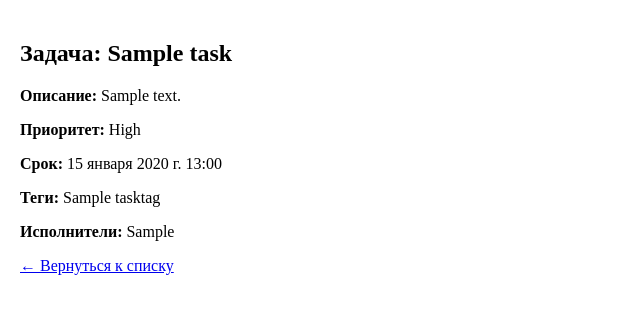
After one commit to yakexerr/ORPUD, a Django app: page /tasks/1/ in a window 1280 px wide. The commit adds this page. Shown: the top 314 px of the page, without its empty margins (0-640 px from the left). Run offline with Django 5.2, Linux system fonts and the light colour scheme; tables that the repository leaves empty hold one stand-in row (values such as "Sample post").

Commit message:
отображение задач в отдельной странице

```diff
--- a/web/models.py
+++ b/web/models.py
@@ -133,3 +133,19 @@ class FeedBack(models.Model):
 
     def __str__(self):
         return self.name # ← слишком много пробелов (8 вместо 4)
+
+
+# работаем в отображение команд
+class Column(models.Model):
+    name = models.CharField(max_length=100)
+
+    def __str__(self):
+        return self.name
+
+class ColumnProject(models.Model):
+    column = models.ForeignKey(Column, on_delete=models.CASCADE)
+    project = models.ForeignKey(Project, on_delete=models.CASCADE)  # исправлено с Projects на Project
+
+class ColumnTask(models.Model):
+    column = models.ForeignKey(Column, on_delete=models.CASCADE)
+    task = models.ForeignKey(Task, on_delete=models.CASCADE)  # исправлено с Tasks на Task
--- a/web/templates/web/base.html
+++ b/web/templates/web/base.html
@@ -40,6 +40,10 @@
         <a href="/calendar/">Календарный график</a>
     </li>
     <li class="{% if request.path == '/feedback/' %}active{% endif %}">
+        {% if request.path == '/tasks/' %}<span class="dash">—</span>{% endif %}
+        <a href="/tasks/">Задачи</a>
+    </li>
+    <li class="{% if request.path == '/feedback/' %}active{% endif %}">
         {% if request.path == '/feedback/' %}<span class="dash">—</span>{% endif %}
         <a href="/feedback/">Обратная связь</a>
     </li>
--- /dev/null
+++ b/web/templates/web/task_detail.html
@@ -0,0 +1,14 @@
+{% extends 'web/base.html' %}
+{% block content %}
+<h2>Задача: {{ task.title }}</h2>
+<p><b>Описание:</b> {{ task.description }}</p>
+<p><b>Приоритет:</b> {{ task.get_priority_display }}</p>
+<p><b>Срок:</b> {{ task.deadline }}</p>
+<p><b>Теги:</b>
+  {% for tag in task.tags.all %}{{ tag.title }}{% if not forloop.last %}, {% endif %}{% endfor %}
+</p>
+<p><b>Исполнители:</b>
+  {% for emp in task.employees.all %}{{ emp.fio }}{% if not forloop.last %}, {% endif %}{% endfor %}
+</p>
+<a href="{% url 'task_list' %}">← Вернуться к списку</a>
+{% endblock %}
--- a/web/urls.py
+++ b/web/urls.py
@@ -2,6 +2,8 @@ from django.urls import path
 
 from tasktracker import settings
 from web.views import *
+from . import views
+
 
 urlpatterns = [
     path("", main_view, name="main"),
@@ -24,6 +26,12 @@ urlpatterns = [
     path("tasks/", task_view, name="tasks"), #для теста
     path("tasks/completed/", completed_task_view, name="completed_tasks"),#для теста
     path("employees/", employees_view, name="employees"),
+    # 1) Список всех задач (или задач по проекту)
+    path('tasks/', views.task_list_view, name='task_list'),
+    # 2) Детали одной задачи
+    path('tasks/<int:task_id>/', views.task_detail_view, name='task_detail'),
+    # 3) Список задач в профиле (только свои)
+    path('profile/tasks/', views.user_tasks_view, name='user_tasks'),
     # TODO: Переделать формочки под models.py
     # path("time_slots/add/", time_slot_edit_view, name="time_slots_add"),
     # path("time_slots/<int:id>/", time_slot_edit_view, name="time_slots_edit"),
--- a/web/views.py
+++ b/web/views.py
@@ -15,6 +15,7 @@ from .forms import FeedbackForm
 
 
 #-------------------------------------------
+from django.shortcuts import render, get_object_or_404
 
 # Главная страница
 @login_required
@@ -235,6 +236,51 @@ def employees_view(request):
     employees = CustomUser.objects.filter(role='employee')
     return render(request, 'web/employees.html', {"employees": employees})
 
+
+
+#-----------------------------
+
+
+
+
+def task_list_view(request):
+    """
+    Список всех задач. Шаблон task_test.html
+    """
+    tasks = Task.objects.all().order_by('-date_added')
+    return render(request, 'web/task_test.html', {
+        'tasks': tasks
+    })
+
+def task_detail_view(request, task_id):
+    """
+    Поля одной задачи. Шаблон task_detail.html
+    """
+    task = get_object_or_404(Task, id=task_id)
+    return render(request, 'web/task_detail.html', {
+        'task': task
+    })
+
+def user_tasks_view(request):
+    """
+    Список задач, привязанных к текущему пользователю.
+    """
+    tasks = Task.objects.filter(user=request.user).order_by('-date_added')
+    return render(request, 'web/task_test.html', {
+        'tasks': tasks
+    })
+
+def project_tasks_view(request, project_id):
+    """
+    Если нужен просмотр по проекту, и у тебя в модели Project есть поле tasks = ManyToManyField(Task)
+    """
+    project = get_object_or_404(Project, id=project_id)
+    tasks = project.tasks.all().order_by('-date_added')
+    return render(request, 'web/task_test.html', {
+        'tasks': tasks,
+        'project': project
+    })
+
 # TODO: Переделать формочки под models.py
 # # @login_required # зачита от неавторизованности пользователя
 # def time_slot_add_view(request):
```
Also changed, not shown: web/templates/web/task_test.html (+18 -15 lines).
